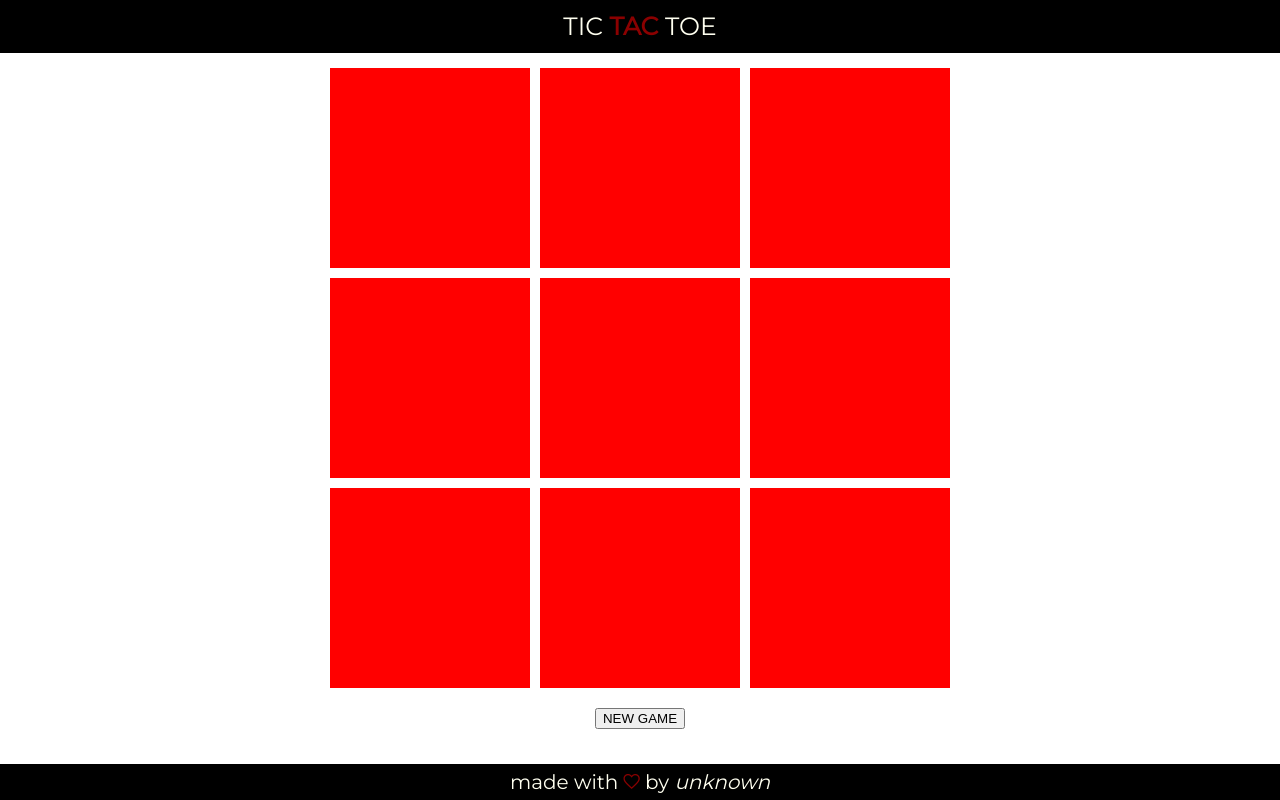
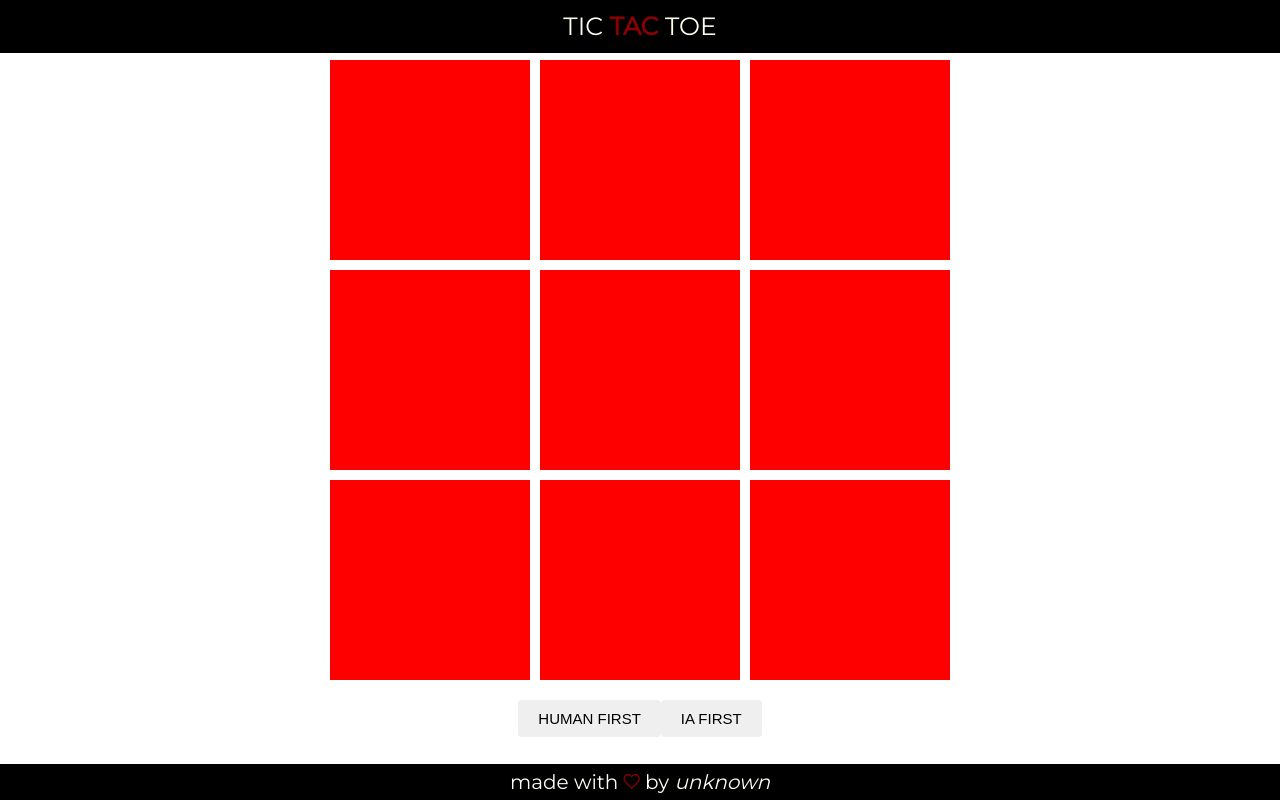
Before and after one commit to nahuely/tictactou, a React (Create React App) app: page / in a window 1280 px wide. Built offline with nearby package versions, Linux system fonts and the light colour scheme.

Commit message:
general refactor(styles, engine)

```diff
--- a/src/App.jsx
+++ b/src/App.jsx
@@ -3,20 +3,93 @@ import Header from "components/header";
 import Footer from "components/footer";
 import Board from "components/board";
 import Controls from "components/controls";
+import * as game from "services/tictactoe";
 import "./layout.scss";
 
+const Symbols = Object.freeze({
+  X: "x",
+  O: "o"
+});
+
+const Players = Object.freeze({
+  HUMAN: "human",
+  AI: "ai"
+});
+
 class App extends Component {
+  state = {
+    board: game.getNewBoard(),
+    isOver: false,
+    turn: Players.HUMAN,
+    moves: []
+  };
+
+  getAIMove = board => {
+    return game.minmax({ ...board }, false, -Infinity, +Infinity);
+  };
+
+  componentDidMount() {
+    const { turn } = this.state;
+    if (turn === Players.AI) {
+      const move = this.getAIMove({ ...this.state.board });
+      this.makeMove(move.move, turn);
+    }
+  }
+
+  componentDidUpdate() {
+    const { turn } = this.state;
+    if (turn === Players.AI) {
+      const move = this.getAIMove({ ...this.state.board });
+      this.makeMove(move.move, turn);
+    }
+  }
+
+  toggleTurn = player => {
+    return player === Players.AI ? Players.HUMAN : Players.AI;
+  };
+
+  newGame = firstPlayer => {
+    this.setState({ board: game.getNewBoard(), turn: firstPlayer, moves: [] });
+  };
+
+  makeMove = (move, player) => {
+    const { moves } = this.state;
+    const moveInt = parseInt(move, 10);
+    this.setState({
+      board: {
+        ...this.state.board,
+        [moveInt]: player === Players.AI ? Symbols.O : Symbols.X
+      },
+      turn: this.toggleTurn(player),
+      moves: [
+        ...moves,
+        {
+          position: moveInt,
+          symbol: player === Players.AI ? Symbols.O : Symbols.X
+        }
+      ]
+    });
+  };
+
+  onCellClick = (position, value) => {
+    const { turn } = this.state;
+    if (!value) {
+      this.makeMove(position, turn);
+    }
+  };
+
   render() {
+    const { board } = this.state;
     return (
-      <div class="app">
-        <header class="app__header">
+      <div className="app">
+        <header className="app__header">
           <Header />
         </header>
-        <main class="app__content">
-          <Board />
-          <Controls />
+        <main className="app__content">
+          <Board onClick={this.onCellClick} board={board} />
+          <Controls onNewGame={this.newGame} />
         </main>
-        <footer class="app__footer">
+        <footer className="app__footer">
           <Footer />
         </footer>
       </div>
--- a/src/components/board/cell/index.jsx
+++ b/src/components/board/cell/index.jsx
@@ -1,8 +1,27 @@
 import React from "react";
+import PropTypes from "prop-types";
 import "./style.scss";
 
-const Cell = () => {
-  return <div class="item" />;
+const Cell = ({ onClick, position, value }) => {
+  return (
+    <div
+      onClick={() => onClick(position, value)}
+      position={position}
+      className="item"
+    >
+      {value}
+    </div>
+  );
+};
+
+Cell.propTypes = {
+  onClick: PropTypes.func,
+  value: PropTypes.string
+};
+
+Cell.defaultProps = {
+  onClick: () => {},
+  value: ""
 };
 
 export default Cell;
--- a/src/components/board/cell/style.scss
+++ b/src/components/board/cell/style.scss
@@ -7,10 +7,10 @@
   font-size: 120px;
   cursor: pointer;
   font-weight: bold;
+
+  &:hover {
+    background: darkred;
+    border-radius: 5px;
+    transition: all 200ms ease;
+  }
 }
-
-.item:hover {
-  background: darkred;
-  border-radius: 5px;
-  transition: all 200ms ease;
-}
--- a/src/components/board/index.jsx
+++ b/src/components/board/index.jsx
@@ -2,20 +2,22 @@ import React from "react";
 import Cell from "components/board/cell";
 import "./style.scss";
 
-const Board = () => {
-  return (
-    <div class="board">
-      <Cell />
-      <Cell />
-      <Cell />
-      <Cell />
-      <Cell />
-      <Cell />
-      <Cell />
-      <Cell />
-      <Cell />
-    </div>
-  );
+const Board = ({ onClick, board }) => {
+  const renderCells = board => {
+    return Object.entries(board).map(val => {
+      const [position, value] = val;
+      return (
+        <Cell
+          key={position}
+          onClick={onClick}
+          position={position}
+          value={value}
+        />
+      );
+    });
+  };
+
+  return <div className="board">{renderCells(board)}</div>;
 };
 
 export default Board;
--- a/src/components/button/index.jsx
+++ b/src/components/button/index.jsx
@@ -1,5 +1,6 @@
 import React from "react";
 import PropTypes from "prop-types";
+import "./style.scss";
 
 const Button = ({ onClick, text }) => {
   return (
--- a/src/components/controls/index.jsx
+++ b/src/components/controls/index.jsx
@@ -2,10 +2,11 @@ import React from "react";
 import Button from "components/button";
 import "./style.scss";
 
-const Controls = () => {
+const Controls = ({ onNewGame }) => {
   return (
-    <div class="controls">
-      <Button text="NEW GAME" />
+    <div className="controls">
+      <Button onClick={() => onNewGame("human")} text="HUMAN FIRST" />
+      <Button onClick={() => onNewGame("ai")} text="IA FIRST" />
     </div>
   );
 };
--- a/src/components/footer/index.jsx
+++ b/src/components/footer/index.jsx
@@ -3,9 +3,9 @@ import "./style.scss";
 
 const Footer = () => {
   return (
-    <footer class="footer">
+    <footer className="footer">
       made with&nbsp;
-      <i class="icon ion-md-heart-empty" />
+      <i className="icon ion-md-heart-empty" />
       &nbsp;by&nbsp;
       <span>unknown</span>
     </footer>
--- a/src/components/header/index.jsx
+++ b/src/components/header/index.jsx
@@ -3,9 +3,9 @@ import "./style.scss";
 
 const Header = () => {
   return (
-    <header class="header">
-      <h1 class="header__title">
-        TIC <span class="header__title--red">TAC</span> TOE
+    <header className="header">
+      <h1 className="header__title">
+        TIC <span className="header__title--red">TAC</span> TOE
       </h1>
     </header>
   );
--- /dev/null
+++ b/src/constants/variables.scss
@@ -0,0 +1 @@
+$primary-color: #333;
--- a/src/utils/tictactoe.js
+++ b/src/services/tictactoe.js
@@ -1,11 +1,5 @@
 const humanPlayer = "x";
 const aiPlayer = "o";
-
-const elements = {
-  board: ".board",
-  cells: ".board div.board__item",
-  reset: "button.controls__button"
-};
 
 const winningPositions = [
   [0, 1, 2],
@@ -18,7 +12,7 @@ const winningPositions = [
   [2, 4, 6]
 ];
 
-const board = {
+const getNewBoard = () => ({
   0: undefined,
   1: undefined,
   2: undefined,
@@ -28,13 +22,7 @@ const board = {
   6: undefined,
   7: undefined,
   8: undefined
-};
-
-const cleanBoard = () => {
-  for (const square in board) {
-    board[square] = undefined;
-  }
-};
+});
 
 const getAvailableSquares = board => {
   return getCellsByPlayer(board, undefined);
@@ -49,10 +37,8 @@ const getCellsByPlayer = (board, player) => {
   }, []);
 };
 
-const evaluate = (board, player) => {
-  const squares = getCellsByPlayer(board, player);
+const isAWinningPosition = squares => {
   let output = -1;
-
   for (const [index, winningSequence] of winningPositions.entries()) {
     const winning = winningSequence.every(position =>
       squares.includes(position)
@@ -62,6 +48,12 @@ const evaluate = (board, player) => {
       break;
     }
   }
+  return output;
+};
+
+const evaluate = (board, player) => {
+  const squares = getCellsByPlayer(board, player);
+  const output = isAWinningPosition(squares);
 
   if (output > -1) {
     return player === humanPlayer ? 10 : -10;
@@ -69,47 +61,11 @@ const evaluate = (board, player) => {
   return 0;
 };
 
-const resetBoard = () => {
-  const boardEl = document.querySelectorAll(elements.cells);
-  boardEl.forEach(cell => {
-    cell.innerText = "";
-  });
-};
-
-const renderBoard = (board, winningPosition = null) => {
-  const boardEl = document.querySelectorAll(elements.cells);
-  boardEl.forEach(cell => {
-    cell.innerText = "";
-  });
-
-  boardEl.forEach((cell, index) => {
-    const value = !board[index] ? "" : board[index];
-    if (winningPosition) {
-      if (winningPosition.includes(index)) {
-        cell.style.background = "yellow";
-      }
-    }
-    cell.innerText = value;
-  });
-};
-
-const printBoard = board => {
-  let string = "";
-  for (const cell in board) {
-    string += board[cell];
-    if (cell == 2 || cell == 5 || cell == 8) {
-      string + "\n";
-    }
-  }
-  return string;
-};
-
 const minmax = (board, isMax, alpha, beta) => {
   const evaluation = evaluate(board, isMax ? aiPlayer : humanPlayer);
   const emptySquares = getAvailableSquares(board);
 
   if (evaluation) {
-    debugger;
     return { score: evaluation };
   }
 
@@ -152,27 +108,10 @@ const minmax = (board, isMax, alpha, beta) => {
   }
 };
 
-const main = () => {
-  const reset = document.querySelector(elements.reset);
-  const b = document.querySelector(elements.board);
-
-  reset.addEventListener("click", el => {
-    cleanBoard();
-    resetBoard();
-  });
-
-  b.addEventListener("click", el => {
-    const id = el.target.dataset.id;
-    if (id && !board[id]) {
-      board[id] = humanPlayer;
-      renderBoard({ ...board });
-
-      const move = minmax({ ...board }, false, -Infinity, +Infinity);
-      console.log(move);
-      board[move.move] = aiPlayer;
-      renderBoard({ ...board });
-    }
-  });
+export {
+  getNewBoard,
+  winningPositions,
+  minmax,
+  getAvailableSquares,
+  isAWinningPosition
 };
-
-main();
```
Also changed, not shown: jsconfig.js (added).
